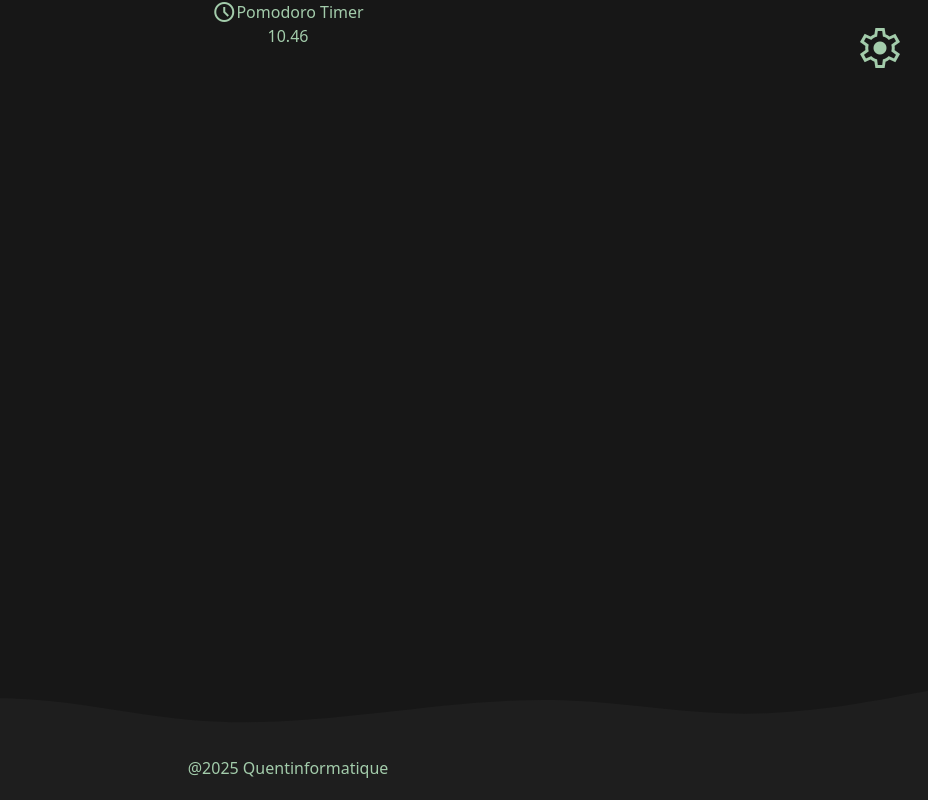
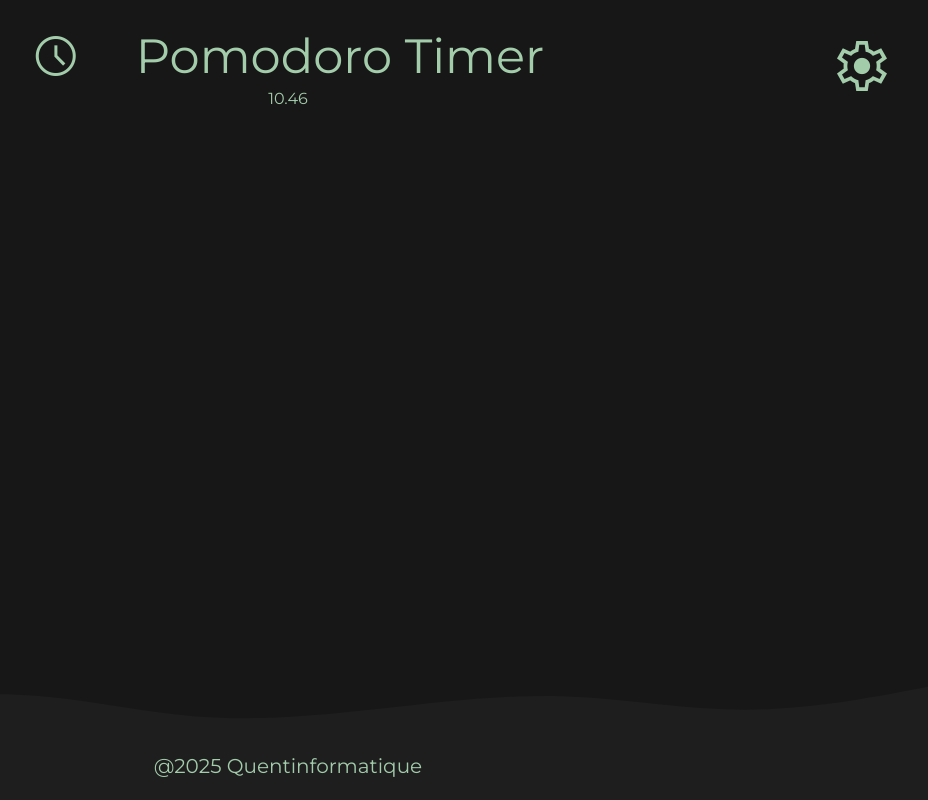
Before and after one commit to quentinformatique/pomodoro-timer, a React (Vite) app: page / in a window 1280 px wide. Shown: the whole page, without its empty margins (352-1280 px from the left). Built offline with nearby package versions, Linux system fonts and the light colour scheme.

Commit message:
feat: add header and footer

```diff
--- a/src/Views/Components/Footer/Footer.tsx
+++ b/src/Views/Components/Footer/Footer.tsx
@@ -8,7 +8,7 @@ export const Footer : FC = () => {
 
                 </div>
                 <div className="bg-light-gray  p-5">
-                    <p className="text-center">
+                    <p className="text-center text-xl">
                         @2025 Quentinformatique
                     </p>
                 </div>
--- a/src/Views/Components/Header/Header.tsx
+++ b/src/Views/Components/Header/Header.tsx
@@ -4,14 +4,18 @@ import {Icon} from "../Utilities/Icon.tsx";
 export const Header : FC = () => {
     return (<>
             <header className="flex-none flex">
-                <div className="flex">
-                    <Icon code="schedule" fill={false} />
-                    <h1>
-                        Pomodoro Timer
-                    </h1>
+                <div className="flex mt-8">
+                    <div className="flex gap-14">
+                        <div className="hidden sm:block">
+                            <Icon code="schedule" fill={false} className="text-3xl! sm:text-4xl! md:text-5xl!"/>
+                        </div>
+                        <p className="text-3xl md:text-4xl lg:text-5xl">
+                            Pomodoro Timer
+                        </p>
+                    </div>
                 </div>
-                <div className="fixed top-6 right-6 ">
-                    <Icon code="settings" fill={false} className="text-5xl!"/>
+                <div className="fixed top-9 right-4 sm:right-9 hover:cursor-pointer">
+                    <Icon code="settings" fill={false} className="text-3xl! sm:text-4xl! md:text-5xl! lg:text-6xl!"/>
                 </div>
             </header>
         </>)
--- a/src/Views/Layouts/BaseLayout.tsx
+++ b/src/Views/Layouts/BaseLayout.tsx
@@ -8,7 +8,7 @@ type props =  {
 
 export const BaseLayout:FC<props> = ({children}) => {
     return (
-        <div className="bg-gray text-green-light w-screen h-screen flex flex-col items-center overflow-hidden">
+        <div className="bg-gray text-green-light w-screen h-screen flex flex-col items-center overflow-hidden cursor-default">
             <Header/>
             {children}
             <Footer/>
--- a/src/index.css
+++ b/src/index.css
@@ -1,3 +1,4 @@
+@import url('https://fonts.googleapis.com/css2?family=Montserrat:ital,wght@0,100..900;1,100..900&display=swap');
 @import "tailwindcss";
 
 @theme {
@@ -12,5 +13,5 @@
 
 
 body {
-    @apply m-0 p-0;
+    @apply m-0 p-0 font-normal font-display;
 }
```
